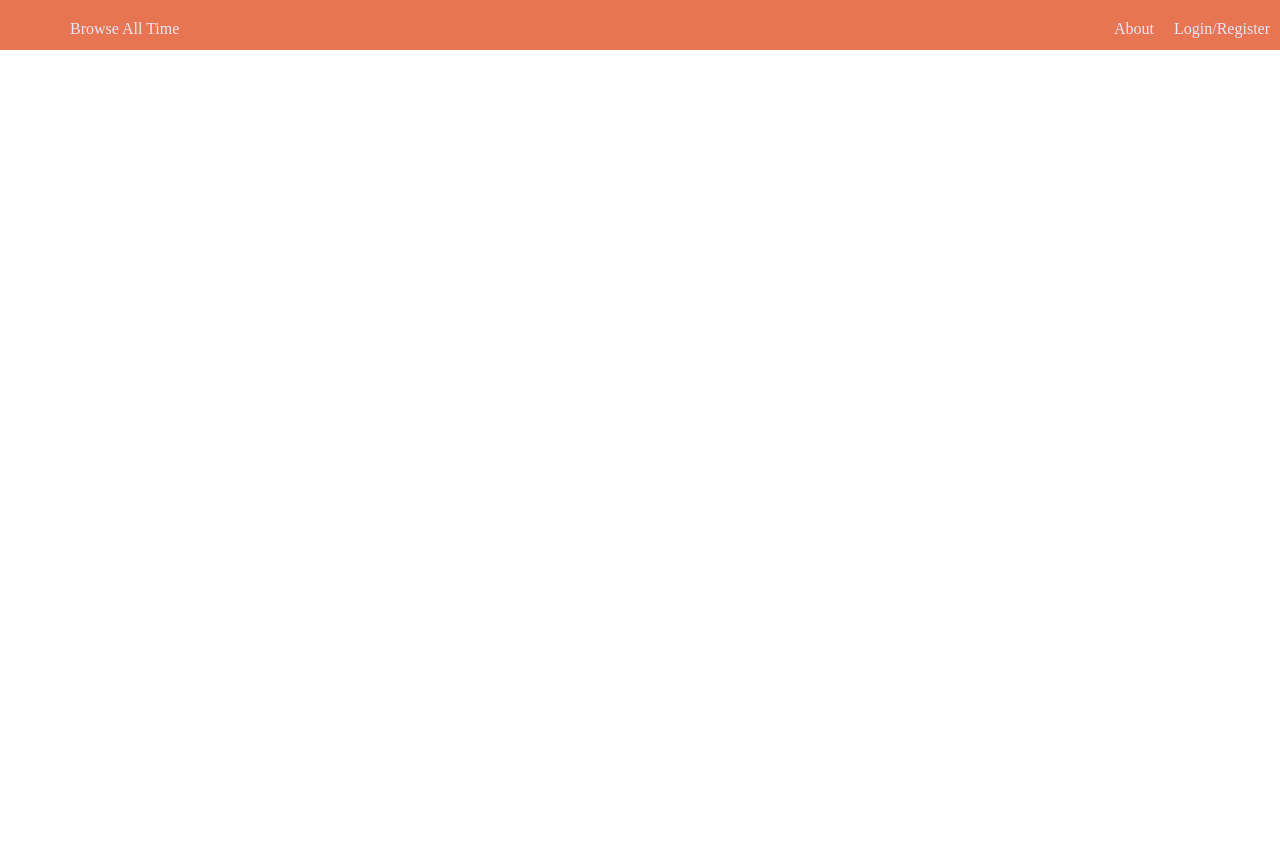
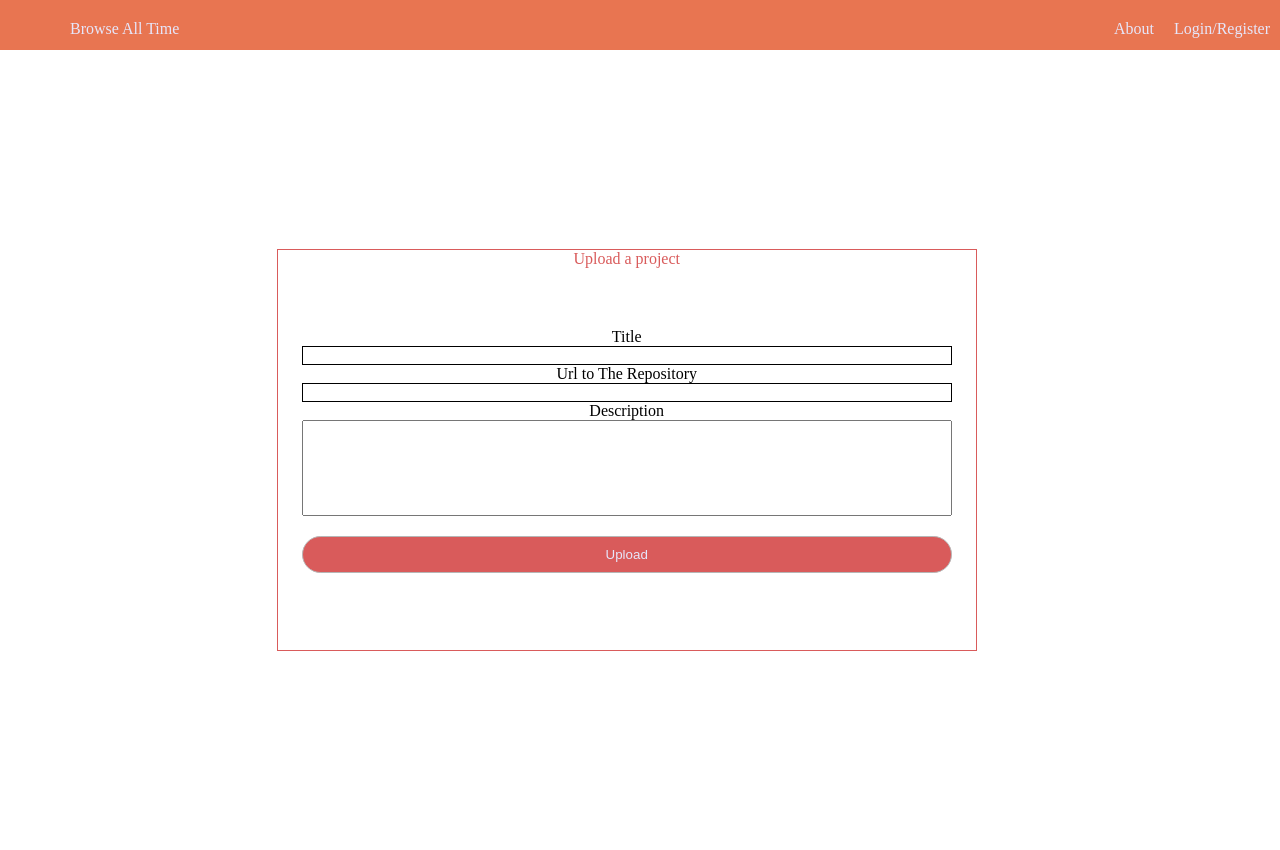
Before and after one commit to sourenaKhanzadeh/iShare, a Flask app: a page that uses templates/pages/upload.html in a window 1280 px wide. Before the commit the page ends 50 px from the top, so only its background shows below. Run offline with Flask 2, Linux system fonts and the light colour scheme; some libraries are stand-ins or nearby versions.

Commit message:
Upload page completed

```diff
--- a/static/css/styleA.css
+++ b/static/css/styleA.css
@@ -276,4 +276,42 @@ nav {
 
 /* FLASHES ENDS HERE */
 /* Upload Begins Here */
+.upload {
+  display: flex;
+  justify-content: center; }
+  .upload form {
+    position: relative;
+    display: flex;
+    flex-direction: column;
+    align-self: center;
+    justify-content: center;
+    width: 80%;
+    height: 100vh;
+    padding: 25px; }
+    .upload form::before {
+      position: absolute;
+      z-index: -1;
+      right: 0;
+      left: 0;
+      margin: 0 auto;
+      content: 'Upload a project';
+      display: block;
+      height: 25em;
+      border: 1px solid #D95B5B;
+      color: #D95B5B; }
+    .upload form input[type='submit'] {
+      border: 1px solid #b6b6b6;
+      padding: 10px;
+      border-radius: 20px;
+      color: lavender;
+      cursor: pointer;
+      text-align: center;
+      background-color: #D95B5B;
+      margin-top: 20px;
+      transition: background-color 250ms ease-in-out; }
+      .upload form input[type='submit']:hover {
+        background-color: #F2385A; }
+    .upload form textarea {
+      resize: none; }
+
 /* Upload Ends Here */
--- a/static/sass/mixins.scss
+++ b/static/sass/mixins.scss
@@ -33,3 +33,18 @@
     padding: 10px;
     border-radius: 5px;
 }
+
+@mixin land-btn{
+    border: border('default');
+    padding: 10px;
+    border-radius: 20px;
+  }
+
+@mixin centerAbsolute{
+  position: absolute;
+  z-index: -1;
+  right: 0;
+  left: 0;
+  margin: 0 auto;
+
+}
--- a/static/sass/styleA.scss
+++ b/static/sass/styleA.scss
@@ -67,11 +67,6 @@ nav{
 /* LOGIN PAGE STARTS HERE */
 .login{
   @include flexCenter;
-  @mixin land-btn{
-    border: border('default');
-    padding: 10px;
-    border-radius: 20px;
-  }
 
   form{
     position: relative;
@@ -238,6 +233,44 @@ nav{
 
 /* Upload Begins Here */
 .upload{
+  display: flex;
+  justify-content: center;
+  form{
+    position: relative;
+    display: flex;
+    flex-direction: column;
+    align-self: center;
+    justify-content: center;
+    width: 80%;
+    height: 100vh;
+    padding: 25px;
+    &::before{
+      @include centerAbsolute;
+      content: 'Upload a project';
+      display: block;
+      height: 25em;
+      border: 1px solid color('pink-gentle');
+      color: color('pink-gentle');
 
+    }
+    input{
+      &[type='submit']{
+        @include land-btn;
+        color:lavender;
+        cursor: pointer;
+        text-align: center;
+        background-color: color('pink-gentle');
+        margin-top: 20px;
+        transition: background-color 250ms ease-in-out;
+        &:hover{
+          background-color: color('pink-hot');
+        }
+      }
+
+    }
+    textarea{
+      resize: none;
+    }
+  }
 }
 /* Upload Ends Here */
--- a/templates/pages/upload.html
+++ b/templates/pages/upload.html
@@ -3,7 +3,14 @@
 {% block body%}
 
 <div class="upload">
-    <form>
+    <form align="center">
+        <label for="title">Title</label>
+        <input type="text" name="title">
+        <label for="repo">Url to The Repository</label>
+        <input type="text" name="repo">
+        <label for="desc">Description</label>
+        <textarea name="desc" cols="6" rows="6"></textarea>
+        <input type="submit" name="submit" value="Upload">
 
     </form>
 </div>
```
Also changed, not shown: static/css/constants.css (added, +10 -0 lines), static/css/defaults.css (added, +46 -0 lines), static/css/mixins.css (added).
